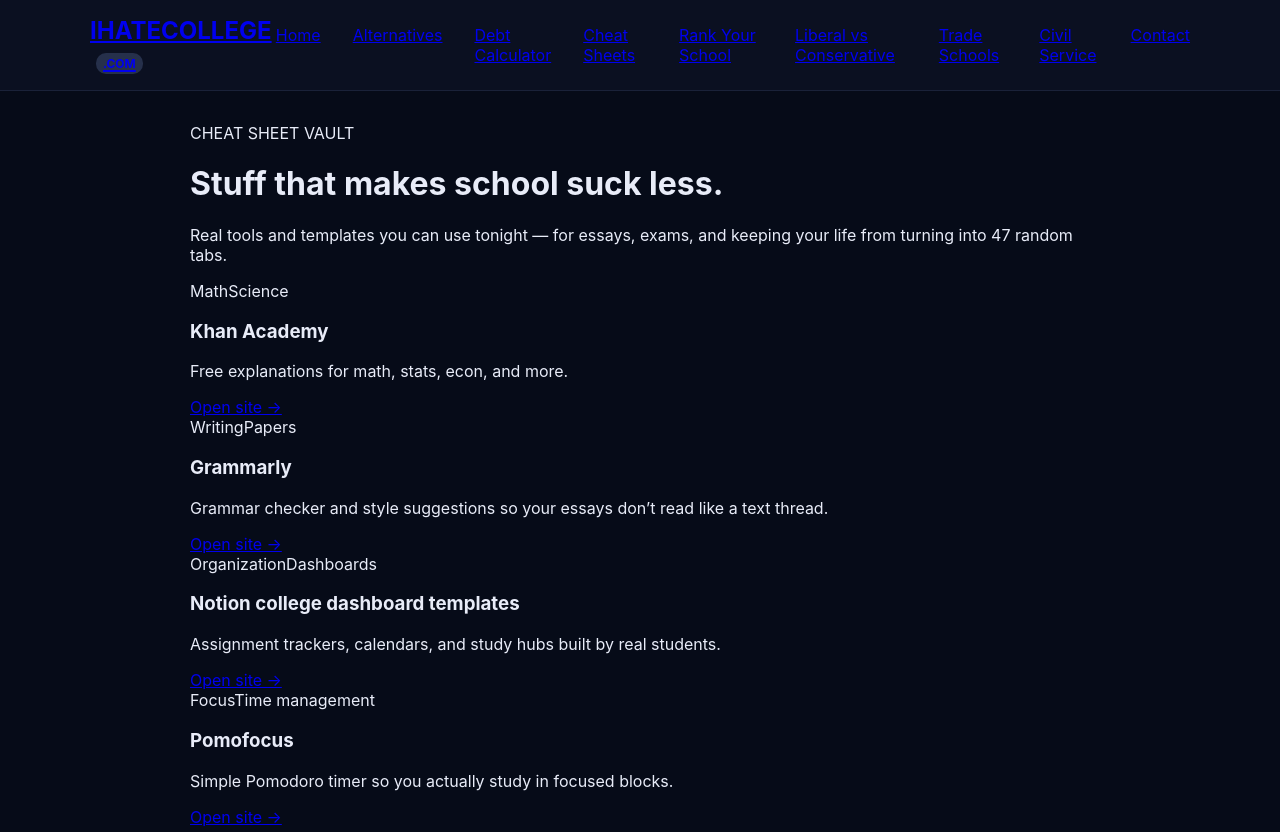
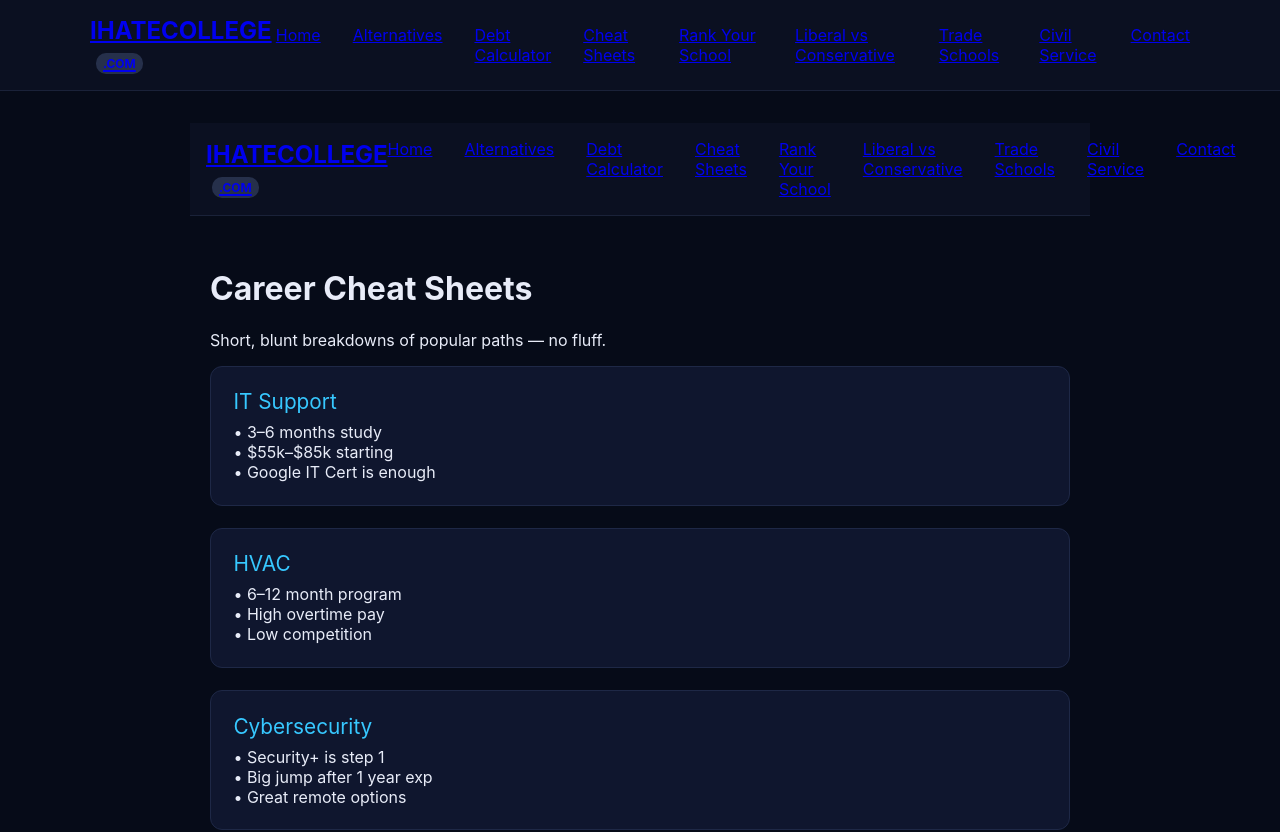
Before and after one commit to placebetsai/Ihatecollege, a Next.js app: page /cheat-sheets in a window 1280 px wide. Shown: the top 832 px of the page. Built offline with nearby package versions, Linux system fonts and the light colour scheme.

Commit message:
Update cheat-sheets.js

```diff
--- a/pages/cheat-sheets.js
+++ b/pages/cheat-sheets.js
@@ -1,75 +1,39 @@
-import Head from 'next/head';
-import Link from 'next/link';
+import Layout from "../components/Layout";
 
-const cheats = [
-  {
-    title: 'Khan Academy',
-    tags: ['Math', 'Science'],
-    description: 'Free explanations for math, stats, econ, and more.',
-    url: 'https://www.khanacademy.org/',
-  },
-  {
-    title: 'Grammarly',
-    tags: ['Writing', 'Papers'],
-    description: 'Grammar checker and style suggestions so your essays don’t read like a text thread.',
-    url: 'https://www.grammarly.com/',
-  },
-  {
-    title: 'Notion college dashboard templates',
-    tags: ['Organization', 'Dashboards'],
-    description: 'Assignment trackers, calendars, and study hubs built by real students.',
-    url: 'https://www.notion.so/templates/search?query=student',
-  },
-  {
-    title: 'Pomofocus',
-    tags: ['Focus', 'Time management'],
-    description: 'Simple Pomodoro timer so you actually study in focused blocks.',
-    url: 'https://pomofocus.io/',
-  },
-];
+export default function CheatSheets() {
+  return (
+    <Layout title="Cheat Sheets">
+      <h1>Career Cheat Sheets</h1>
 
-export default function CheatSheetsPage() {
-  return (
-    <>
-      <Head>
-        <title>Cheat sheet vault – ihatecollege.com</title>
-        <meta
-          name="description"
-          content="Study tools, templates, and scripts that make class, assignments, and email easier."
-        />
-      </Head>
+      <p>Short, blunt breakdowns of popular paths — no fluff.</p>
 
-      <div className="page-header">
-        <div className="page-kicker">CHEAT SHEET VAULT</div>
-        <h1 className="page-title">Stuff that makes school suck less.</h1>
-        <p className="page-subtitle">
-          Real tools and templates you can use tonight — for essays, exams, and keeping your life
-          from turning into 47 random tabs.
-        </p>
+      <div className="card">
+        <div className="card-title">IT Support</div>
+        • 3–6 months study<br />
+        • $55k–$85k starting<br />
+        • Google IT Cert is enough
       </div>
 
-      <div className="resource-grid">
-        {cheats.map((c) => (
-          <article key={c.title} className="resource-card">
-            <div className="resource-tag-row">
-              {c.tags.map((tag) => (
-                <span key={tag} className="tag-pill">
-                  {tag}
-                </span>
-              ))}
-            </div>
-            <h3>{c.title}</h3>
-            <p>{c.description}</p>
-            <a href={c.url} target="_blank" rel="noopener noreferrer" className="resource-link">
-              Open site →
-            </a>
-          </article>
-        ))}
+      <div className="card">
+        <div className="card-title">HVAC</div>
+        • 6–12 month program<br />
+        • High overtime pay<br />
+        • Low competition
       </div>
 
-      <p style={{ marginTop: '1.5rem', fontSize: '0.85rem', color: '#9ca3af' }}>
-        More is coming: email templates, “I need an extension” scripts, grade calculators, and more.
-      </p>
-    </>
+      <div className="card">
+        <div className="card-title">Cybersecurity</div>
+        • Security+ is step 1<br />
+        • Big jump after 1 year exp<br />
+        • Great remote options
+      </div>
+
+      <div className="card">
+        <div className="card-title">Real Estate</div>
+        • License in 1–2 months<br />
+        • High earning potential<br />
+        • Commission-based
+      </div>
+    </Layout>
   );
 }
```
